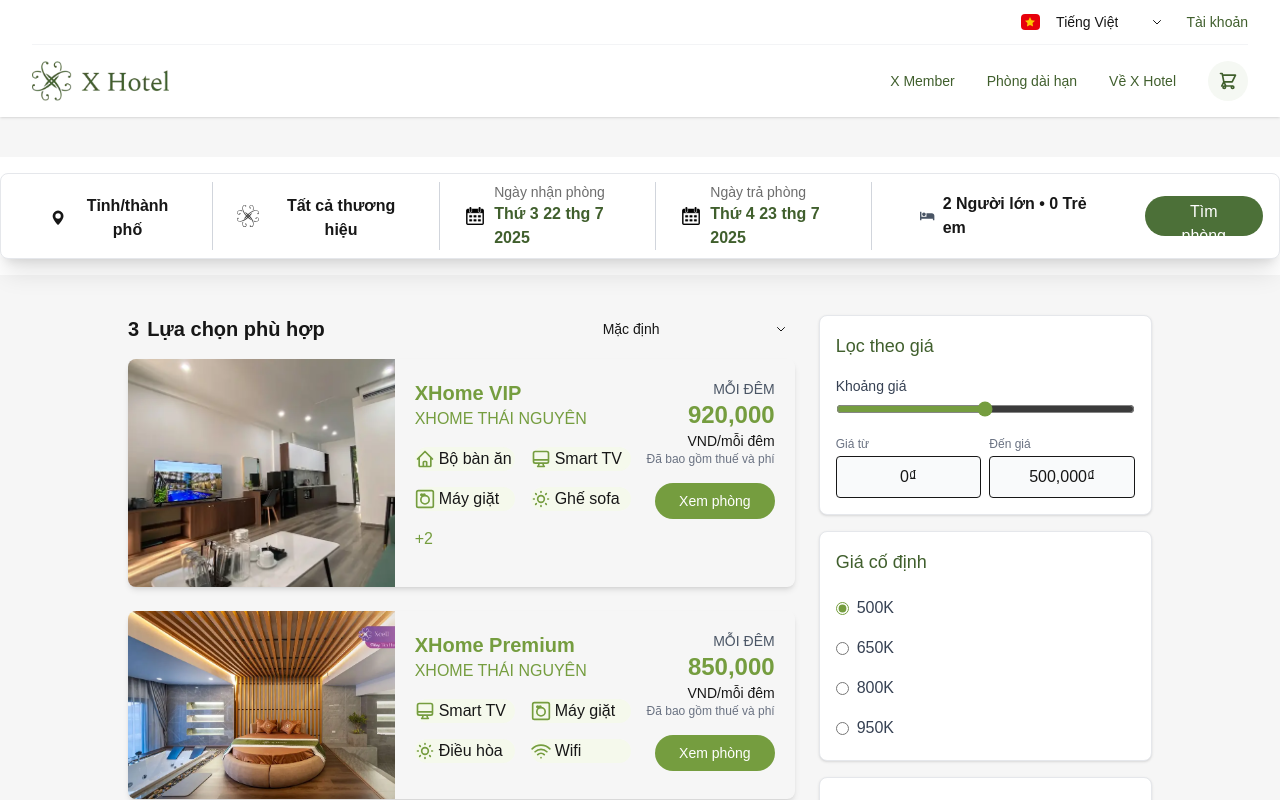
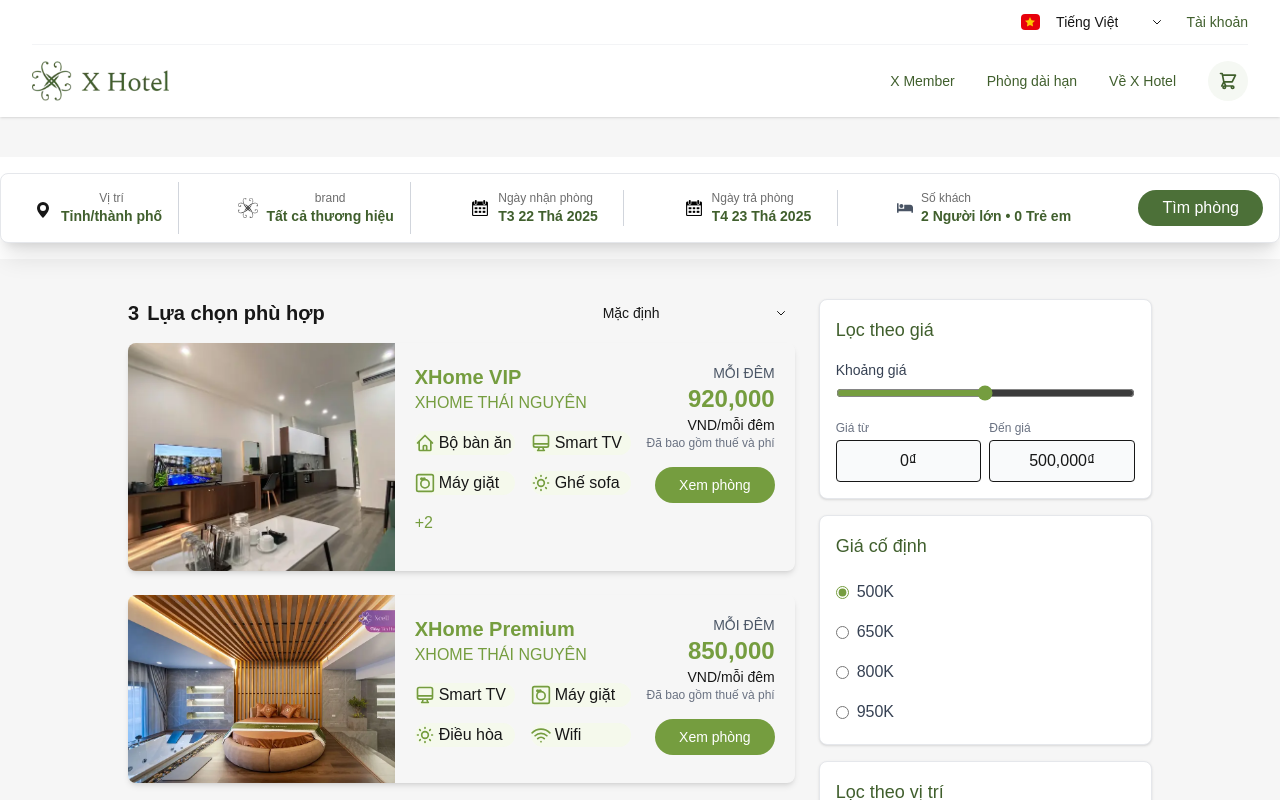
Before and after one commit to chinh-agiletech/react-architecture-demo, a Next.js app: page / in a window 1280 px wide. Shown: the top 800 px of the page. Built offline with nearby package versions, Linux system fonts and the light colour scheme.

Commit message:
update laytout filter

```diff
--- a/src/components/CustomCalendar/CustomCalendar.tsx
+++ b/src/components/CustomCalendar/CustomCalendar.tsx
@@ -85,11 +85,17 @@
 export const SingleDatePicker: React.FC<SingleDatePickerProps> = ({ date = new Date(), onChange, label }) => {
   const [open, setOpen] = useState(false);
   const [selectedDate, setSelectedDate] = useState<Date>(date);
+  const { t } = useTranslation('common');
 
   const handleSelect = (date: Date) => {
     setSelectedDate(date);
     onChange(date);
     setOpen(false);
+  };
+
+  // Format date in a language-independent way to save space
+  const formatDisplayDate = (date: Date) => {
+    return `${t(`day${date.getDay()}`).substring(0, 3)} ${date.getDate()} ${t(`month${date.getMonth()}`).substring(0, 3)} ${date.getFullYear()}`;
   };
 
   return (
@@ -98,9 +104,9 @@
         className="cursor-pointer"
         onClick={() => setOpen(!open)}
       >
-        <p className="text-sm text-[#6d6d6d]">{label}</p>
-        <p className="font-semibold text-[#405f2d]">
-          {format(selectedDate, "EEE dd MMM yyyy", { locale: vi })}
+        <p className="text-xs text-[#6d6d6d] truncate">{label}</p>
+        <p className="font-semibold text-[#405f2d] text-sm truncate whitespace-nowrap">
+          {formatDisplayDate(selectedDate)}
         </p>
       </div>
 
--- a/src/components/Dropdown/Dropdown.tsx
+++ b/src/components/Dropdown/Dropdown.tsx
@@ -1,6 +1,7 @@
 "use client";
 
 import React, { useState, useRef, useEffect } from "react";
+import { useTranslation } from 'react-i18next';
 
 type OptionType = {
   value: string;
@@ -17,6 +18,7 @@
 const Dropdown = ({ options, selectedValue = "", onSelect, hideIcon = false }: DropdownProps) => {
   const [open, setOpen] = useState(false);
   const dropdownRef = useRef(null);
+  const { t } = useTranslation('common');
 
   // Find the selected option for display
   const selectedOption = options.find((option) => option.value === selectedValue) || options[options.length - 1];
@@ -41,14 +43,21 @@
     <div className="relative inline-block text-left" ref={dropdownRef}>
       <button
         onClick={() => setOpen(!open)}
-        className="flex items-center gap-2 px-2 py-2 rounded-full hover:shadow"
+        className="flex items-center gap-2 py-2 rounded-full hover:shadow"
       >
         {!hideIcon && (
-          <svg className="w-5 h-5" fill="currentColor" viewBox="0 0 20 20">
+          <svg className="w-5 h-5 flex-shrink-0" fill="currentColor" viewBox="0 0 20 20">
             <path d="M10 20s6-5.686 6-10A6 6 0 0 0 4 10c0 4.314 6 10 6 10zm0-13a3 3 0 1 1 0 6 3 3 0 0 1 0-6z" />
           </svg>
         )}
-        <span className="font-semibold mt-1">{selectedOption.label}</span>
+        <div>
+          <p className="text-xs text-[#6d6d6d] truncate">
+            {hideIcon ? t('brand') : t('location')}
+          </p>
+          <p className="font-semibold text-[#405f2d] text-sm truncate whitespace-nowrap">
+            {selectedOption.label}
+          </p>
+        </div>
       </button>
 
       {open && (
--- a/src/components/Filter/Filter.tsx
+++ b/src/components/Filter/Filter.tsx
@@ -39,9 +39,9 @@
   return (
     <div className="w-full bg-white py-4">
       <div className="max-w-[85rem] mx-auto">
-        <div className="flex items-center justify-between px-4 py-2 border border-gray-200 rounded-lg bg-white shadow-xl">
+        <div className="flex justify-between items-center flex-nowrap px-4 py-2 border border-gray-200 rounded-lg bg-white shadow-xl">
           {/* Location Selection */}
-          <div className="flex items-center border-r border-gray-300 px-6">
+          <div className="flex items-center border-r border-gray-300 px-4 min-w-[120px]">
           <Dropdown
             options={locationOptions}
             selectedValue={selectedLocation}
@@ -50,9 +50,9 @@
           </div>
 
           {/* Brand Selection */}
-          <div className="flex items-center border-r border-gray-300 px-6">
-            <div className="mr-2">
-              <Image src="/logo/branch-logo-black.svg" alt="Branch logo" width={24} height={24} />
+          <div className="flex items-center border-r border-gray-300 px-4 min-w-[120px]">
+            <div className="mr-2 flex-shrink-0">
+              <Image src="/logo/branch-logo-black.svg" alt="Branch logo" width={20} height={20} />
             </div>
             <Dropdown
               options={brandOptions}
@@ -63,9 +63,9 @@
           </div>
 
           {/* Check-in Date */}
-          <div className="flex items-center border-r border-gray-300 px-6">
-            <div className="mr-2">
-              <Image src="/calendar-249.png" alt="Calendar icon" width={24} height={24} />
+          <div className="flex items-center border-r border-gray-300 px-4 min-w-[170px]">
+            <div className="mr-2 flex-shrink-0">
+              <Image src="/calendar-249.png" alt="Calendar icon" width={20} height={20} />
             </div>
             <SingleDatePicker
               date={checkInDate}
@@ -75,9 +75,9 @@
           </div>
 
           {/* Check-out Date */}
-          <div className="flex items-center border-r border-gray-300 px-6">
-            <div className="mr-2">
-              <Image src="/calendar-249.png" alt="Calendar icon" width={24} height={24} />
+          <div className="flex items-center border-r border-gray-300 px-4 min-w-[170px]">
+            <div className="mr-2 flex-shrink-0">
+              <Image src="/calendar-249.png" alt="Calendar icon" width={20} height={20} />
             </div>
             <SingleDatePicker
               date={checkOutDate}
@@ -87,7 +87,7 @@
           </div>
 
           {/* Guests */}
-          <div className="flex items-center px-6">
+          <div className="flex items-center px-4 min-w-[150px]">
             <GuestSelector
               adults={adults}
               children={children}
@@ -100,7 +100,7 @@
 
           {/* Search Button */}
           <button
-            className="bg-[#4c7038] hover:bg-[#405f2d] text-white py-1 px-6 rounded-[50px] font-medium transition-colors h-[40px]"
+            className="bg-[#4c7038] hover:bg-[#405f2d] text-white py-1 px-6 rounded-[50px] font-medium transition-colors h-[36px] flex-shrink-0 ml-2"
           >
             {t('searchRooms')}
           </button>
--- a/src/components/GuestSelector/GuestSelector.tsx
+++ b/src/components/GuestSelector/GuestSelector.tsx
@@ -42,13 +42,16 @@
   return (
     <div className="relative" ref={wrapperRef}>
       <div
-        className="cursor-pointer flex items-center gap-2 px-6"
+        className="cursor-pointer flex items-center gap-2"
         onClick={() => setOpen(!open)}
       >
-        <FaBed className="text-gray-600 w-4 h-4" />
-        <p className="font-semibold">
-          {t('guestSummary', { adults, children })}
-        </p>
+        <FaBed className="text-gray-600 w-4 h-4 flex-shrink-0" />
+        <div>
+          <p className="text-xs text-[#6d6d6d]">{t('guests')}</p>
+          <p className="font-semibold text-[#405f2d] text-sm truncate whitespace-nowrap">
+            {adults} {t('adults')} • {children} {t('children')}
+          </p>
+        </div>
       </div>
 
       {open && (
```
